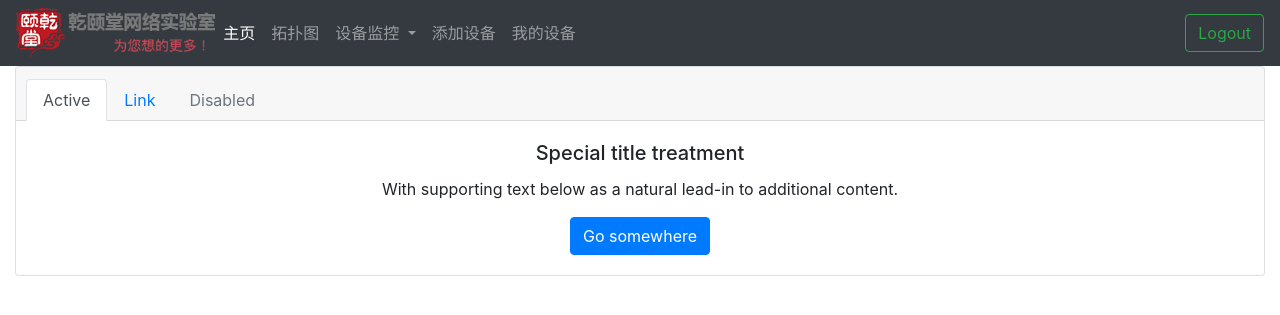
After one commit to cqbomb/qyt_devnet, a Django app: page /monitordevice/cpu/ in a window 1280 px wide. The commit adds this page. Shown: the top 315 px of the page. Run offline with Django 3.2, Linux system fonts and the light colour scheme; some libraries are stand-ins or nearby versions.

Commit message:
准备好了URL,view和HTML!

```diff
--- a/qyt_devnet/urls.py
+++ b/qyt_devnet/urls.py
@@ -15,7 +15,7 @@ Including another URLconf
 """
 from django.contrib import admin
 from django.urls import path
-from views import index, top, qyt_login, qyt_add_devices, qyt_show_devices, qyt_del_device, qyt_edit_device
+from views import index, top, qyt_login, qyt_add_devices, qyt_show_devices, qyt_del_device, qyt_edit_device, qyt_monitor_device
 
 urlpatterns = [
     path('admin/', admin.site.urls),
@@ -30,4 +30,8 @@ urlpatterns = [
     path('showdevices/', qyt_show_devices.show_devices),
     path('deletedevice/<str:devicename>/', qyt_del_device.del_device),
     path('editdevice/<str:devicename>/', qyt_edit_device.edit_device),
+    path('monitordevice/cpu/', qyt_monitor_device.monitor_cpu),
+    path('monitordevice/mem/', qyt_monitor_device.monitor_mem),
+    path('monitordevice/if_speed/', qyt_monitor_device.monitor_if_speed),
+    path('monitordevice/if_utilization/', qyt_monitor_device.monitor_if_utilization),
 ]
--- /dev/null
+++ b/templates/monitor_devices_cpu.html
@@ -0,0 +1,33 @@
+{% extends 'base.html' %}
+{% block title %}
+    乾頤堂监控设备
+{% endblock title %}
+
+{% block body %}
+
+
+<div class="container-fluid">
+<div class="card text-center">
+  <div class="card-header">
+    <ul class="nav nav-tabs card-header-tabs">
+      <li class="nav-item">
+        <a class="nav-link active" href="#">Active</a>
+      </li>
+      <li class="nav-item">
+        <a class="nav-link" href="#">Link</a>
+      </li>
+      <li class="nav-item">
+        <a class="nav-link disabled" href="#">Disabled</a>
+      </li>
+    </ul>
+  </div>
+  <div class="card-body">
+    <h5 class="card-title">Special title treatment</h5>
+    <p class="card-text">With supporting text below as a natural lead-in to additional content.</p>
+    <a href="#" class="btn btn-primary">Go somewhere</a>
+  </div>
+</div>
+
+
+</div>
+{% endblock body %}
--- a/templates/navbar.html
+++ b/templates/navbar.html
@@ -1,4 +1,4 @@
-    <nav class="navbar navbar-expand-lg navbar-light bg-light">
+    <nav class="navbar navbar-expand-lg navbar-dark bg-dark">
        {% load static %}
         <a href="http://10.1.1.80:8000" class="float-left"><img src="{% static "images/logo_long_new.png" %}" height="50" width=auto></a>
 
@@ -16,13 +16,13 @@
           </li>
           <li class="nav-item dropdown">
             <a class="nav-link dropdown-toggle" href="#" id="navbarDropdown" role="button" data-toggle="dropdown" aria-haspopup="true" aria-expanded="false">
-              监控设备
+              设备监控
             </a>
             <div class="dropdown-menu" aria-labelledby="navbarDropdown">
-              <a class="dropdown-item" href="#">设备CPU利用率</a>
-              <a class="dropdown-item" href="#">设备MEM利用率</a>
-              <div class="dropdown-divider"></div>
-              <a class="dropdown-item" href="#">Something else here</a>
+              <a class="dropdown-item" href="/monitordevice/cpu">CPU利用率监控</a>
+              <a class="dropdown-item" href="/monitordevice/mem">内存利用率监控</a>
+              <a class="dropdown-item" href="/monitordevice/if_speed">接口速率监控</a>
+              <a class="dropdown-item" href="/monitordevice/if_utilization">接口利用率监控</a>
             </div>
           </li>
           <li class="nav-item">
--- /dev/null
+++ b/views/qyt_monitor_device.py
@@ -0,0 +1,26 @@
+#!/usr/bin/env python3
+# -*- coding=utf-8 -*-
+# 本脚由亁颐堂现任明教教主编写，用于乾颐盾Python课程！
+# 教主QQ:605658506
+# 亁颐堂官网www.qytang.com
+# 教主技术进化论拓展你的技术新边疆
+# https://ke.qq.com/course/271956?tuin=24199d8a
+
+from qytdb.models import Devicedb, Device_reachable, Devicecpumem, Deviceinterfaces
+from django.shortcuts import render
+
+
+def monitor_cpu(request):
+    return render(request, 'monitor_devices_cpu.html')
+
+
+def monitor_mem(request):
+    return render(request, 'monitor_devices_mem.html')
+
+
+def monitor_if_speed(request):
+    return render(request, 'monitor_devices_if_speed.html')
+
+
+def monitor_if_utilization(request):
+    return render(request, 'monitor_devices_if_utilization.html')
```
Also changed, not shown: templates/monitor_devices_if_speed.html (added, +33 -0 lines), templates/monitor_devices_if_utilization.html (added, +33 -0 lines), templates/monitor_devices_mem.html (added, +33 -0 lines).
